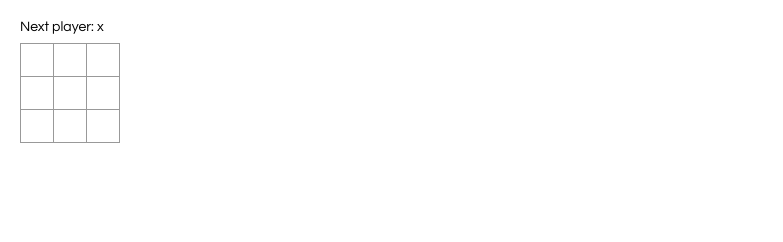
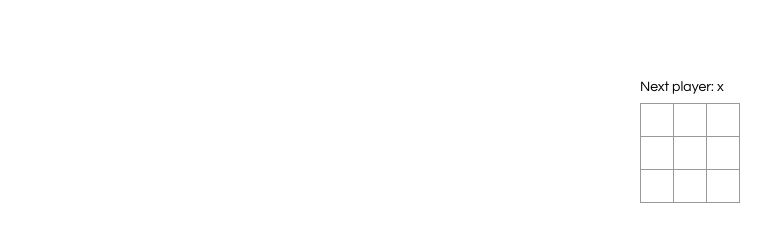
Before and after one commit to Marlond25/ticTacToe, a React app in the folder tic-tac-toe/: page / in a window 1280 px wide. Shown: the whole page, without its empty margins (0-783 px from the left). Built offline with nearby package versions, Linux system fonts and the light colour scheme.

```diff
--- a/tic-tac-toe/src/index.css
+++ b/tic-tac-toe/src/index.css
@@ -1,6 +1,8 @@
 body {
   font: 14px "Century Gothic", Futura, sans-serif;
-  margin: 20px;
+  margin-left: 50vw;
+  margin-top: 10vh;
+
 }
 
 ol, ul {
```
